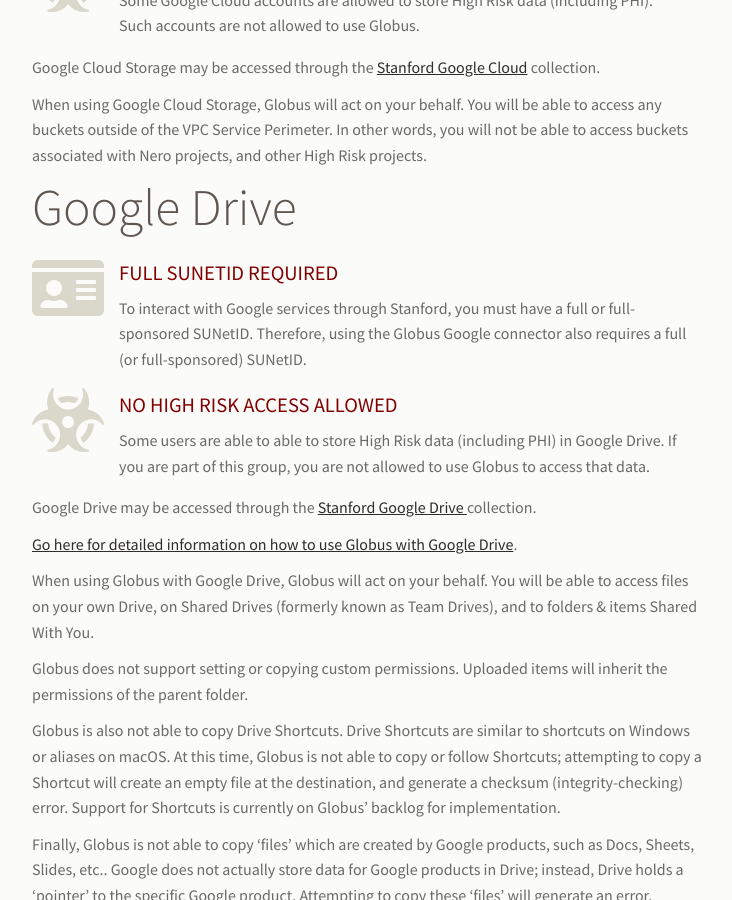
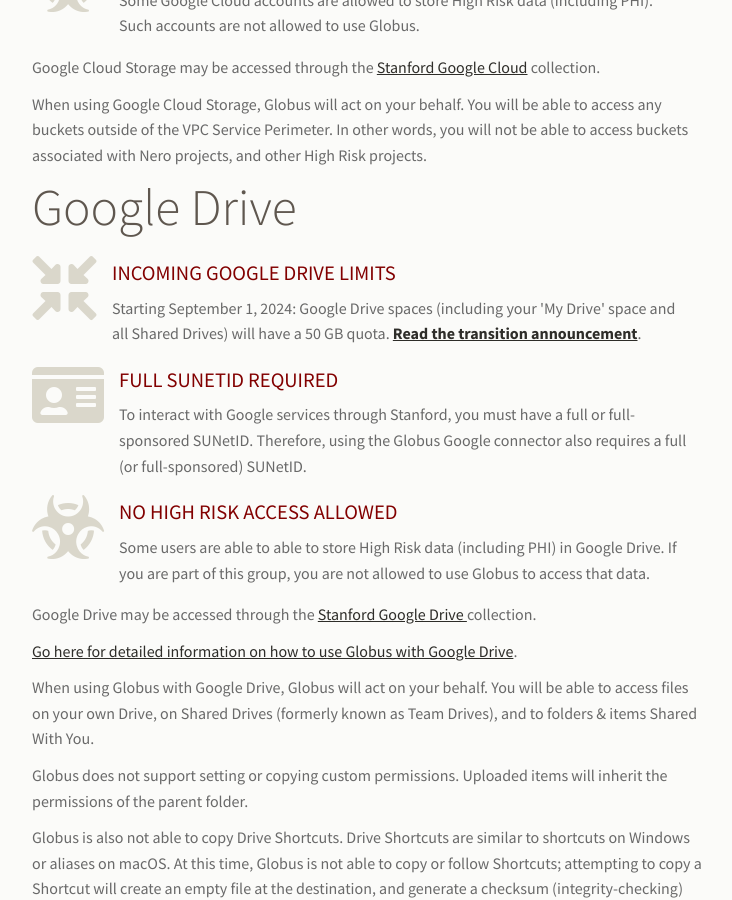
Before and after one commit to stanford-rc/globus.stanford.edu, a Jekyll site: the page built from cloud.md, in a window 1280 px wide and 900 px high, scrolled down 3533 px. Shown: the whole window, without its empty margins (323-1055 px from the left). Built offline with Jekyll 4.4.1, drawn with Linux system fonts in a browser that asks for light colours; nearby versions of some CDN libraries; comment, search, counter and statistics services are not loaded.

Commit message:
Add a info block for Google Drive 50GB quota
The announcement of Google Drive quotas has gone out.

This is made as a single commit so that, some time after the quotas are
implemented, the info boxes can be removed by reverting this commit.
The long-term text regarding quotas was put in via commit 04d35c30.

```diff
--- a/cloud.md
+++ b/cloud.md
@@ -187,6 +187,17 @@ and other High Risk projects.
 
 # Google Drive
 
+{% capture drive-limits %}
+<h2>Incoming Google Drive limits</h2>
+<p>Starting September 1, 2024: Google Drive spaces
+(including your 'My Drive' space and all Shared Drives) will have a 50 GB quota.
+<b><a title="Transitioning to a Sustainable Google Workspace" href="https://uit.stanford.edu/news/transitioning-sustainable-google-workspace">Read the transition announcement</a></b>.</p>
+{% endcapture %}
+{% include info-box.html
+   icon="compress-arrows-alt"
+   raw=drive-limits
+%}
+
 {% include info-box.html
    icon="id-card"
    header="Full SUNetID Required"
```
Also changed, not shown: cloud/drive.md (+11 -0 lines).
